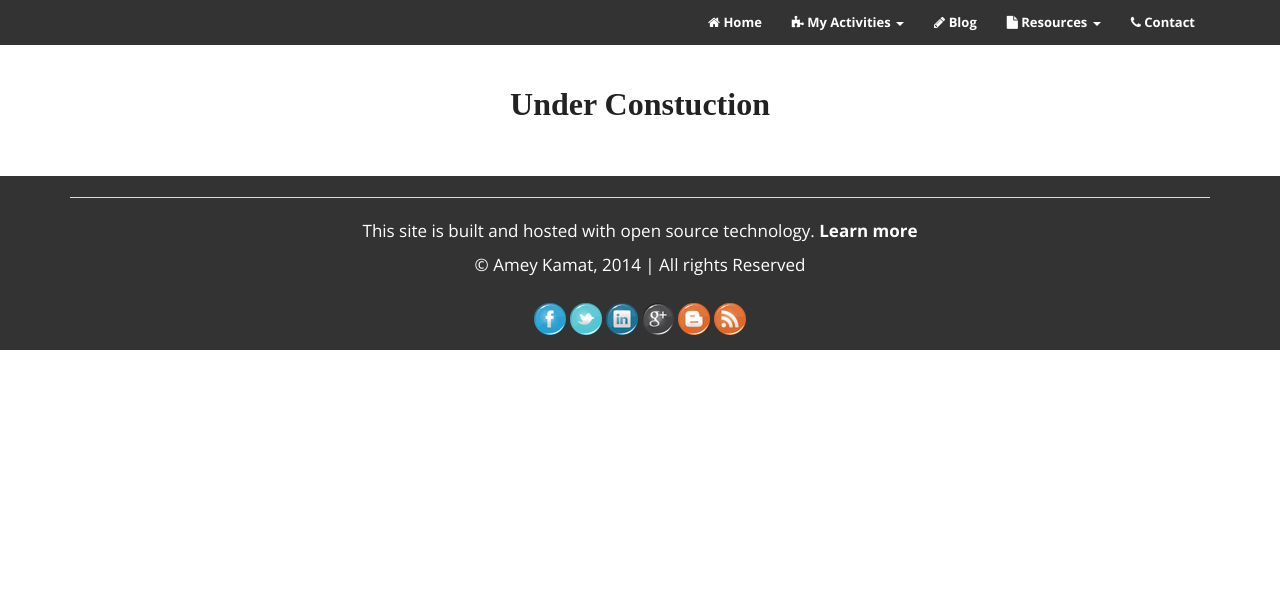
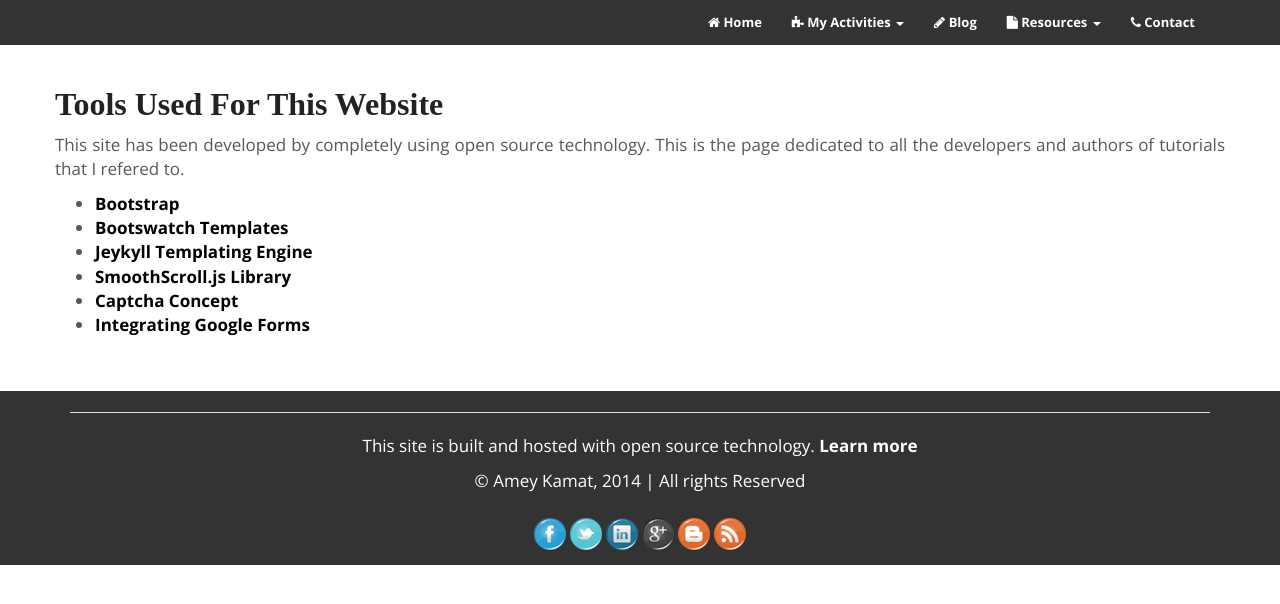
Before and after one commit to AmeyKamat/AmeyKamat.github.io, a Jekyll site: the page built from website_tools/index.html, in a window 1280 px wide. Shown: the top 604 px of the page. Built offline with Jekyll 4.4.1, drawn with Linux system fonts in a browser that asks for light colours; nearby versions of some CDN libraries; Markdown is read by kramdown in place of the engine named in the settings.

Commit message:
Adding Website tools

```diff
--- a/contact/index.html
+++ b/contact/index.html
@@ -69,7 +69,7 @@
 				<br /><br />
 				<div class="row">
 					<div class="col-md-6">
-						<input type="text" id="txtInput" class="form-control" placeholder="Enter Captcha Here"/>
+						<input type="text" id="txtInput" class="form-control" placeholder="Enter Captcha Here" />
 					</div>
 					<a href="#" id="btnvalidate" value="Validate" onclick="Validate();"><i class="fa fa-arrow-circle-right fa-2x" style="vertical-align:middle"></i></a>
 				</div>
--- a/website_tools/index.html
+++ b/website_tools/index.html
@@ -1,9 +1,22 @@
 ---
 layout: default
-title: Under Construction
+title: Tools Used For This Website
 ---
 
 <div class="container">
-	<h2 class="text-center">
-		Under Constuction
+	<div class="row">
+		<h2>Tools Used For This Website</h2>
+		<p class="text-justify">
+			This site has been developed by completely using open source technology.
+			This is the page dedicated to all the developers and authors of tutorials that I refered to.
+			<ul class="body-list">
+				<li><a href="http://getbootstrap.com/">Bootstrap</a></li>
+				<li><a href="http://bootswatch.com/">Bootswatch Templates</a></li>
+				<li><a href="http://jekyllrb.com/">Jeykyll Templating Engine</a></li>
+				<li><a href="http://cferdinandi.github.io/smooth-scroll/">SmoothScroll.js Library</a></li>
+				<li><a href="http://www.codeproject.com/Articles/42842/Implementation-of-Captcha-in-Javascript">Captcha Concept</a></li>
+				<li><a href="http://117.boxhost.me/wordpress/2013/06/google-form-customization-validation/">Integrating Google Forms</a></li>
+			</ul>
+		</p>
+	</div>
 </div>
```
Also changed, not shown: content/img/bootstrap.jpg (added), content/img/fontawesome.gif (added), content/img/jekyll.png (added).
